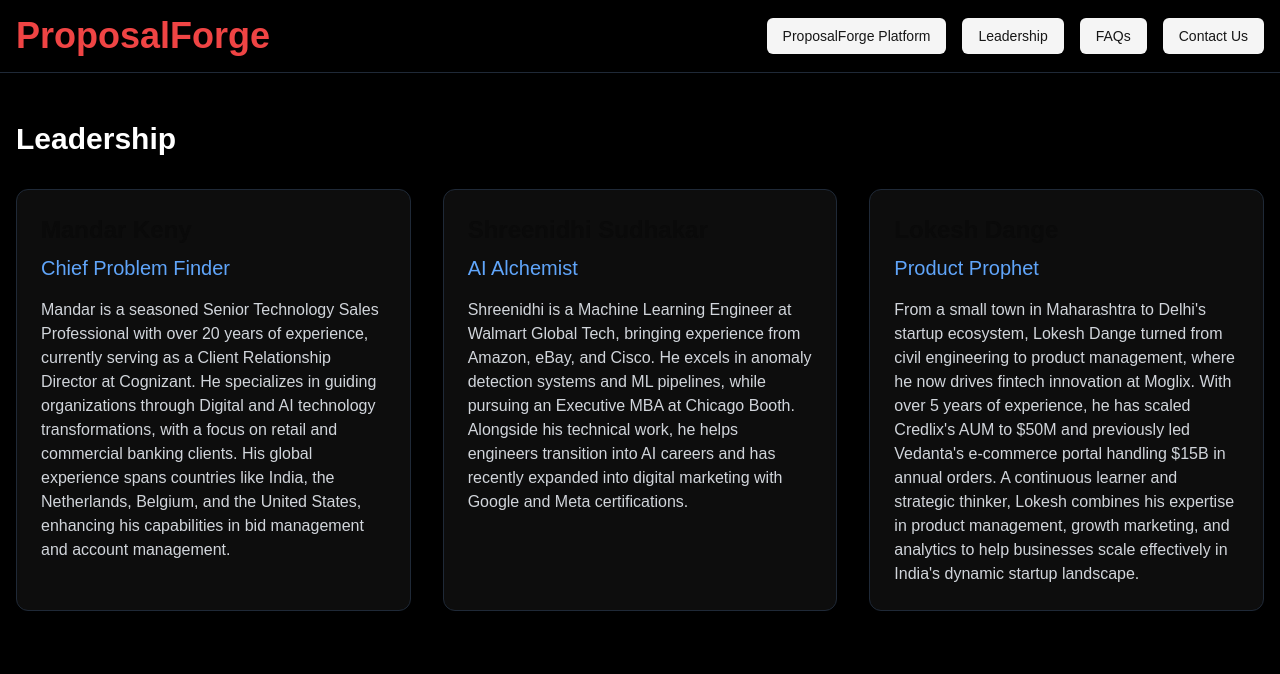
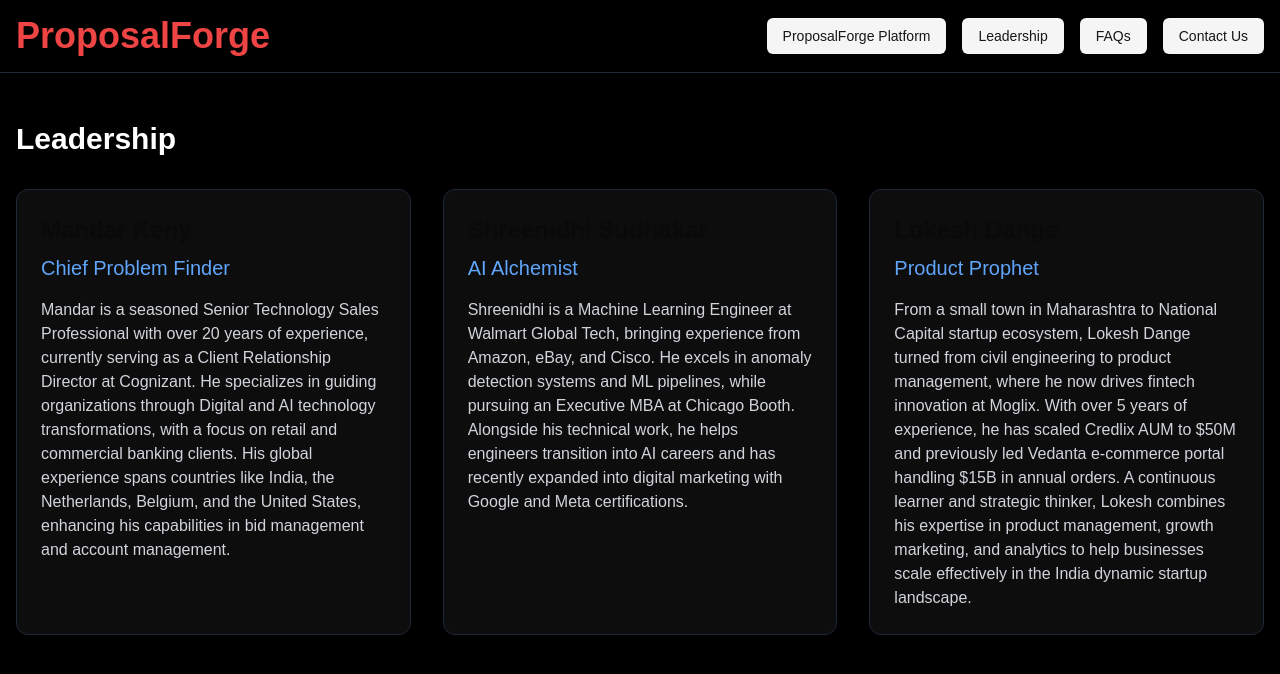
Before and after one commit to MandarKeny/forgeproposal, a Next.js app: page /leadership in a window 1280 px wide. Shown: the top 674 px of the page. Built offline with nearby package versions, Linux system fonts and the light colour scheme.

Commit message:
second commit

```diff
--- a/app/contact/page.tsx
+++ b/app/contact/page.tsx
@@ -63,7 +63,7 @@ export default function Contact() {
         <div className="mt-8 text-center">
           <h2 className="text-2xl font-bold mb-4">Get in Touch</h2>
           <p className="text-gray-300 mb-4">
-            Have questions about ProposalForge? We're here to help! Reach out to us using the form above or contact us directly:
+            Have questions about ProposalForge? We are here to help! Reach out to us using the form above or contact us directly:
           </p>
           <p className="text-gray-300">
             Email: info@proposalforge.com<br />
--- a/app/leadership/page.tsx
+++ b/app/leadership/page.tsx
@@ -64,7 +64,7 @@ export default function Leadership() {
               <h2 className="text-2xl font-bold mb-2">Lokesh Dange</h2>
               <h3 className="text-xl mb-4 text-blue-400">Product Prophet</h3>
               <p className="text-gray-300">
-                From a small town in Maharashtra to Delhi's startup ecosystem, Lokesh Dange turned from civil engineering to product management, where he now drives fintech innovation at Moglix. With over 5 years of experience, he has scaled Credlix's AUM to $50M and previously led Vedanta's e-commerce portal handling $15B in annual orders. A continuous learner and strategic thinker, Lokesh combines his expertise in product management, growth marketing, and analytics to help businesses scale effectively in India's dynamic startup landscape.
+                From a small town in Maharashtra to National Capital startup ecosystem, Lokesh Dange turned from civil engineering to product management, where he now drives fintech innovation at Moglix. With over 5 years of experience, he has scaled Credlix AUM to $50M and previously led Vedanta e-commerce portal handling $15B in annual orders. A continuous learner and strategic thinker, Lokesh combines his expertise in product management, growth marketing, and analytics to help businesses scale effectively in the India dynamic startup landscape.
               </p>
             </CardContent>
           </Card>
```
